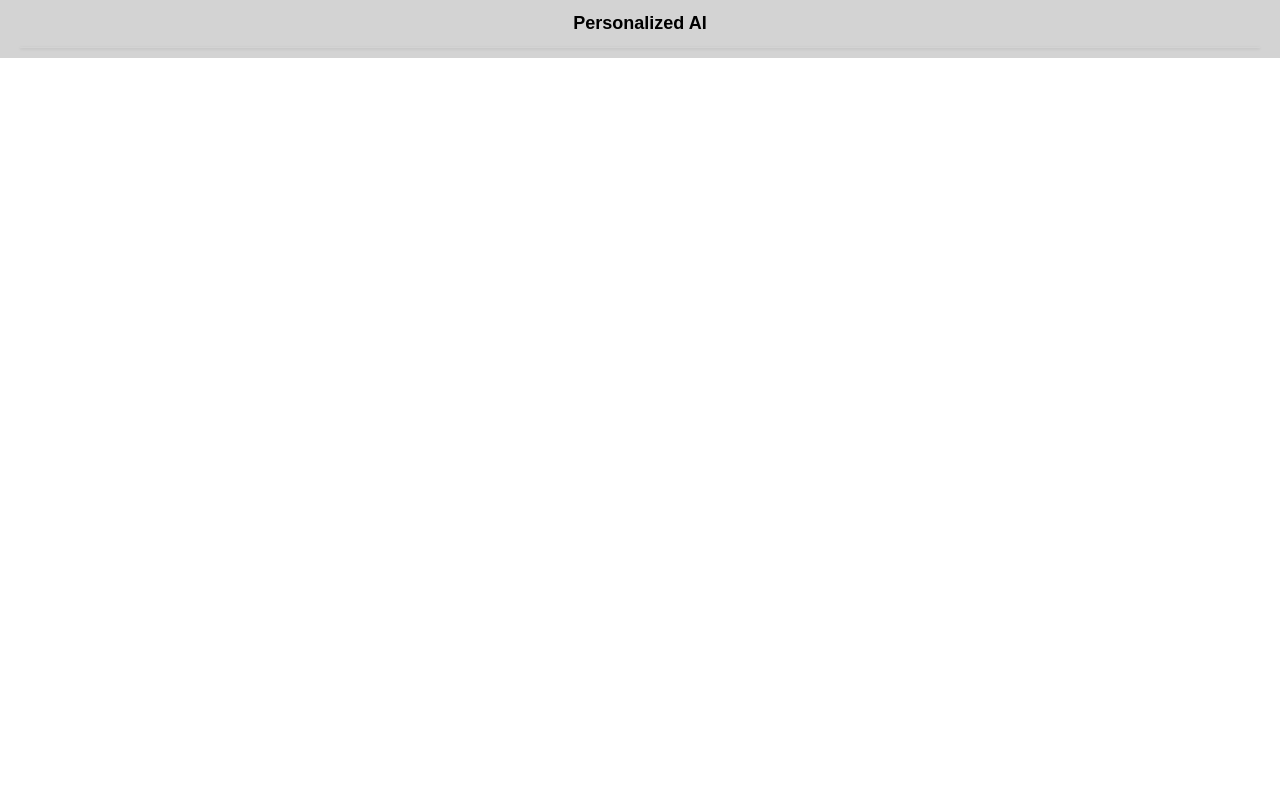
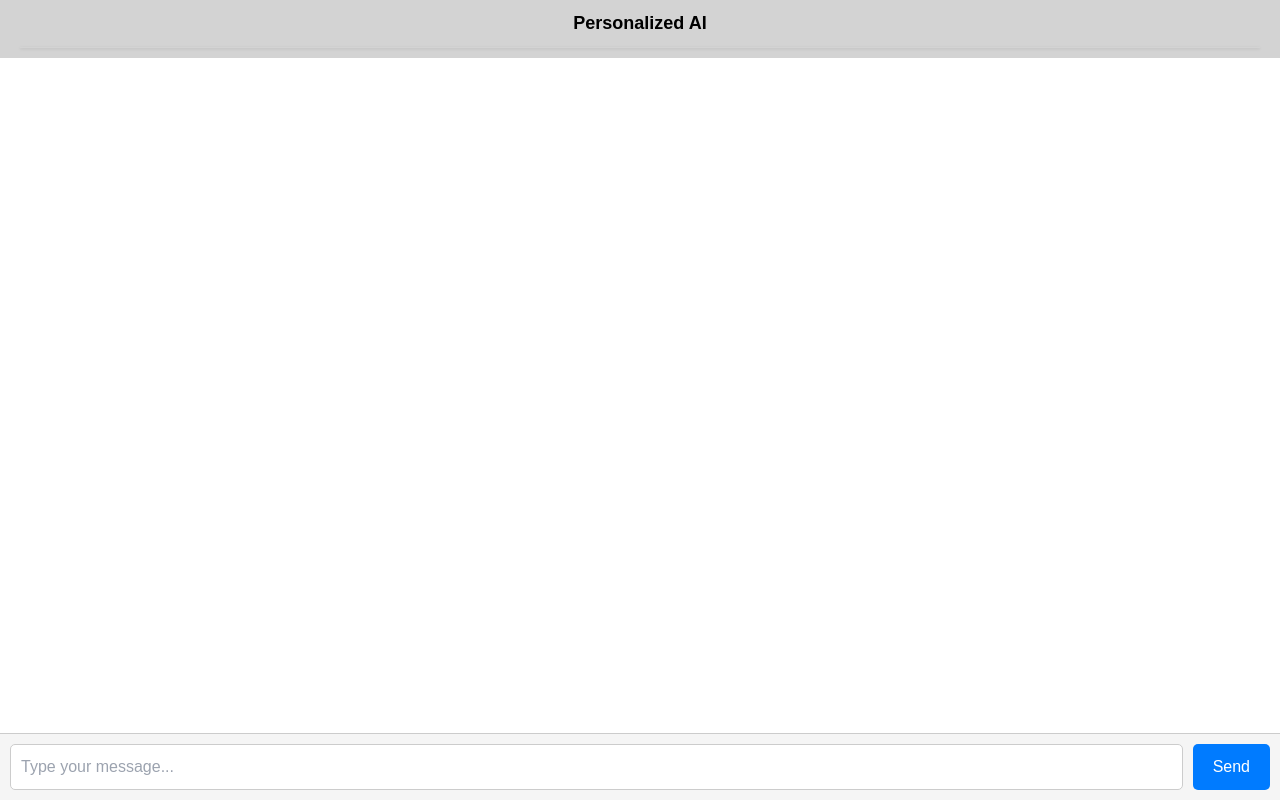
Before and after one commit to Abu-Nabe/Personal-AI-Chat-Bot, a Next.js app: page / in a window 1280 px wide. Built offline with nearby package versions, Linux system fonts and the light colour scheme.

Commit message:
Completed chat bot text field

```diff
--- /dev/null
+++ b/src/app/components/chat_text_field.tsx
@@ -0,0 +1,30 @@
+"use client";
+
+import React, { useState } from "react";
+import "./../styles/chat_text_field.css"; // Import the CSS file
+
+const ChatInput: React.FC = () => {
+  const [message, setMessage] = useState("");
+
+  const handleSend = () => {
+    console.log("Message sent:", message);
+    setMessage(""); // Clear input after sending
+  };
+
+  return (
+    <div className='chat_text_container'>
+      <input
+        className={'chat_text_input'}
+        type="text"
+        value={message}
+        onChange={(e) => setMessage(e.target.value)}
+        placeholder="Type your message..."
+      />
+      <button className={'chat_send_button'} onClick={handleSend}>
+        Send
+      </button>
+    </div>
+  );
+};
+
+export default ChatInput;
--- a/src/app/page.tsx
+++ b/src/app/page.tsx
@@ -1,5 +1,6 @@
 import Image from "next/image";
 import Toolbar from "./components/toolbar";
+import ChatInput from "./components/chat_text_field";
 
 export default function Home() {
   const handleLeftClick = () => {
@@ -16,6 +17,7 @@ export default function Home() {
       <Toolbar
         title="Personalized AI"
       />
+      <ChatInput />
     </div>
   );
 }
--- /dev/null
+++ b/src/app/styles/chat_text_field.css
@@ -0,0 +1,28 @@
+.chat_text_container {
+  position: fixed;
+  bottom: 0;
+  left: 0;
+  right: 0;
+  display: flex;
+  padding: 10px;
+  background-color: #f5f5f5;
+  border-top: 1px solid #ccc;
+}
+
+.chat_text_input {
+  flex: 1;
+  padding: 10px;
+  border: 1px solid #ccc;
+  border-radius: 5px;
+  outline: none;
+}
+
+.chat_send_button {
+  margin-left: 10px;
+  padding: 10px 20px;
+  border: none;
+  background-color: #007bff;
+  color: #fff;
+  border-radius: 5px;
+  cursor: pointer;
+}
```
